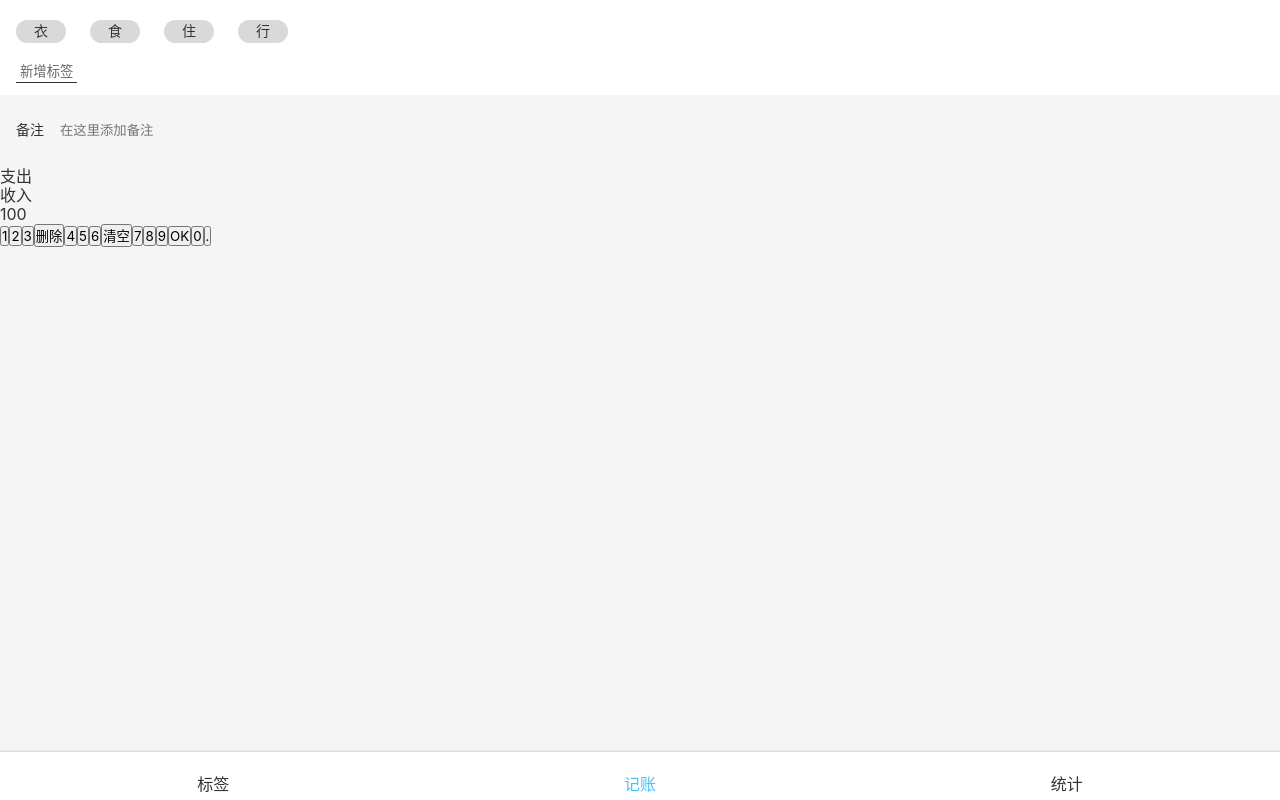
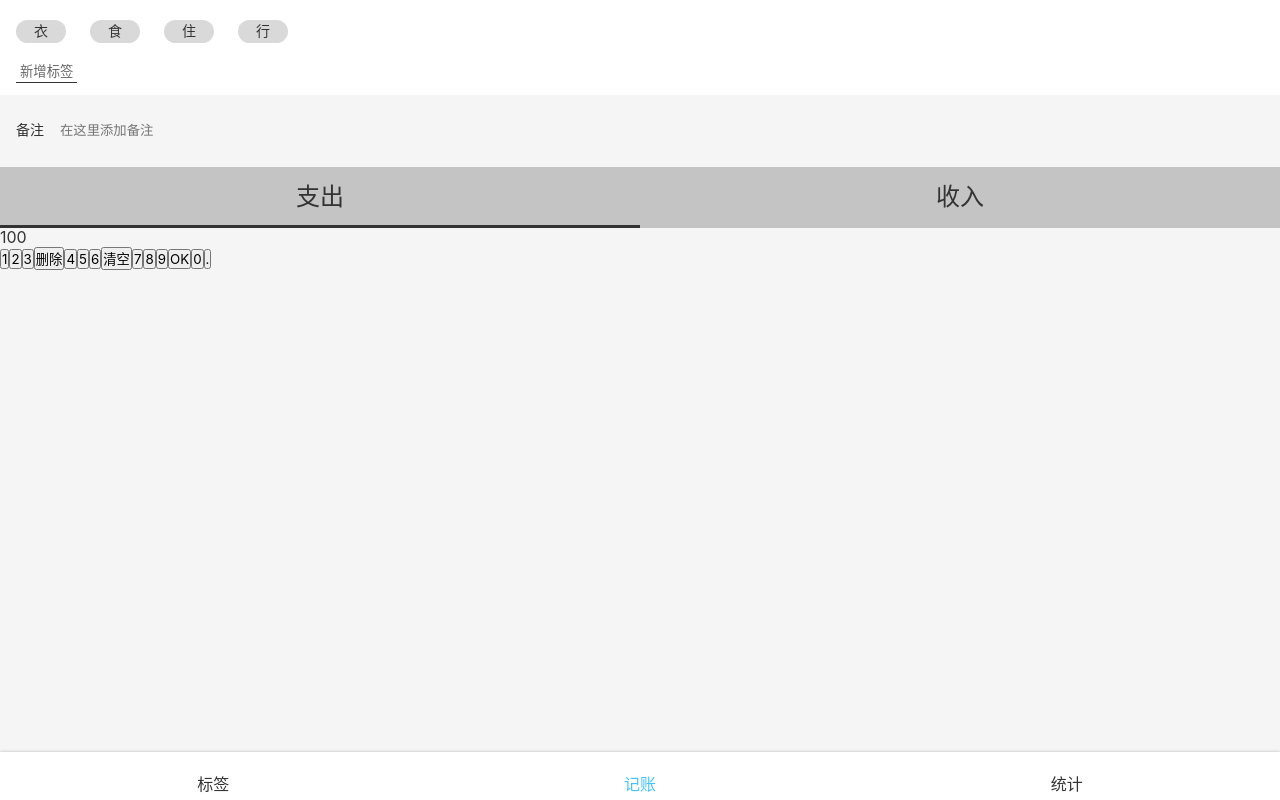
Before and after one commit to zxjdzxb/wealth-dog, a React app: page /#/money in a window 1280 px wide. Built offline with nearby package versions, Linux system fonts and the light colour scheme; some icons are missing.

Commit message:
类型UI

```diff
--- a/src/views/Money.tsx
+++ b/src/views/Money.tsx
@@ -35,6 +35,27 @@
   }
 `;
 const CategorySection = styled.section`
+  font-size: 24px;
+  > ul{
+    display:flex;
+    background:#c4c4c4;
+    > li {
+      width: 50%;
+      text-align:center;
+      padding: 16px 0;
+      position:relative;
+      &.selected::after{
+        content: '';
+        display:block;
+        height: 3px;
+        background:#333;
+        position:absolute;
+        bottom:0;
+        width: 100%;
+        left: 0;
+      }
+    }
+  }
 `;
 const NumberPadSection = styled.section`
 `;
@@ -59,7 +80,7 @@
       </NotesSection>
       <CategorySection>
         <ul>
-          <li>支出</li>
+          <li className="selected">支出</li>
           <li>收入</li>
         </ul>
       </CategorySection>
```
